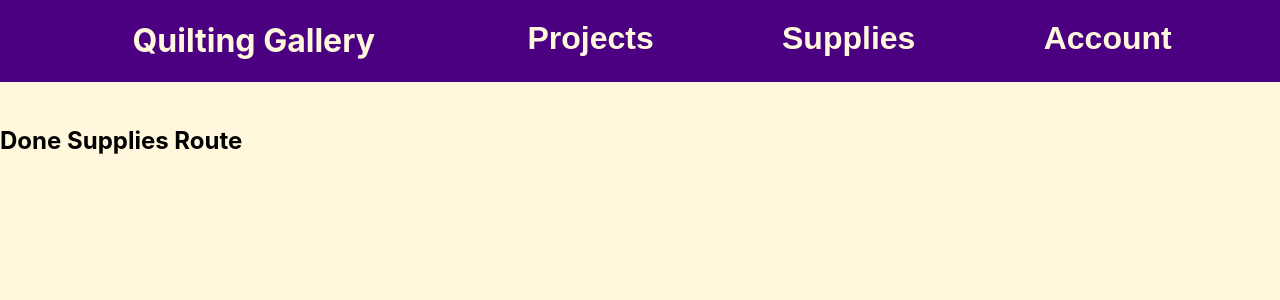
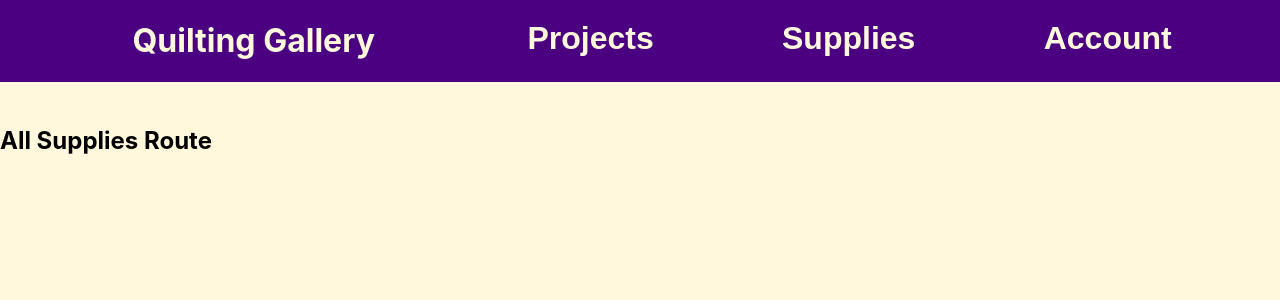
Before and after one commit to TJEverett/Quilting_Gallery, a React (Create React App) app: page /supplies/all in a window 1280 px wide. Shown: the top 300 px of the page. Built offline with nearby package versions, Linux system fonts and the light colour scheme.

Commit message:
fix typos and bug on base route redirection

```diff
--- a/src/components/ProjectRouter.js
+++ b/src/components/ProjectRouter.js
@@ -7,14 +7,14 @@ function ProjectRouter() {
 
   return(
     <Switch>
-      <Route exact path={path} >
+      <Route exact strict path={path} >
         <Redirect from={url} to={`${url}/all`} />
       </Route>
       <Route path={`${url}/all`} >
-        <h2>Done Route</h2>
+        <h2>All Route</h2>
       </Route>
       <Route path={`${url}/done`} >
-        <h2>All Route</h2>
+        <h2>Done Route</h2>
       </Route>
       <Route path={`${url}/now`} >
         <h2>Now Route</h2>
--- a/src/components/SupplyRouter.js
+++ b/src/components/SupplyRouter.js
@@ -7,11 +7,11 @@ function SupplyRouter() {
 
   return (
     <Switch>
-      <Route exact path={path} >
+      <Route exact strict path={path} >
         <Redirect from={url} to={`${url}/all`} />
       </Route>
       <Route path={`${url}/all`} >
-        <h2>Done Supplies Route</h2>
+        <h2>All Supplies Route</h2>
       </Route>
       <Route path={`${url}/new`} >
         <SupplyCreateForm />
```
